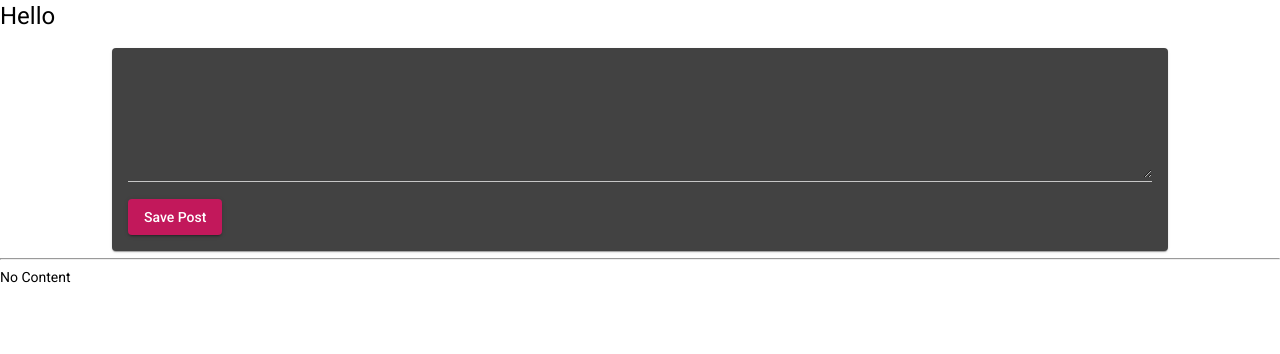
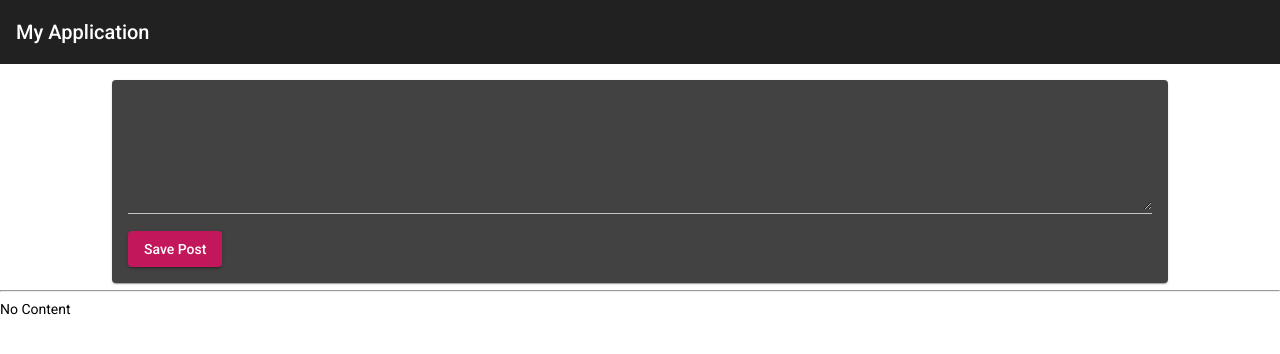
Before and after one commit to orvintritama/mean-tutorial, an Angular app in the folder mean-course/: page / in a window 1280 px wide. Shown: the top 354 px of the page. Built offline with nearby package versions, Linux system fonts and the light colour scheme.

Commit message:
added toolbar as header in the app

```diff
--- a/mean-course/src/app/app.component.css
+++ b/mean-course/src/app/app.component.css
@@ -0,0 +1,3 @@
+main {
+    margin-top: 1rem;
+}
--- a/mean-course/src/app/app.component.html
+++ b/mean-course/src/app/app.component.html
@@ -1,2 +1,4 @@
-<h1>Hello</h1>
-<app-post-create></app-post-create>
+<app-header></app-header>
+<main>
+    <app-post-create></app-post-create>
+</main>
--- a/mean-course/src/app/app.module.ts
+++ b/mean-course/src/app/app.module.ts
@@ -5,7 +5,7 @@ import { BrowserAnimationsModule } from '@angular/platform-browser/animations';
 import { MatInputModule } from '@angular/material/input';
 import { MatCardModule } from '@angular/material/card';
 import { MatButtonModule } from '@angular/material/button';
-import {MatToolbarModule} from '@angular/material/toolbar';
+import { MatToolbarModule } from '@angular/material/toolbar';
 
 import { AppComponent } from './app.component';
 import { PostCreateComponent } from './posts/post-create/post-create.component';
@@ -23,7 +23,8 @@ import { HeaderComponent } from './header/header.component';
     BrowserAnimationsModule,
     MatInputModule,
     MatCardModule,
-    MatButtonModule
+    MatButtonModule,
+    MatToolbarModule
   ],
   providers: [],
   bootstrap: [AppComponent]
--- a/mean-course/src/app/header/header.component.html
+++ b/mean-course/src/app/header/header.component.html
@@ -1 +1,4 @@
-<p>header works!</p>
+<mat-toolbar
+color="secondary">
+My Application
+</mat-toolbar>
--- a/mean-course/src/app/header/header.component.ts
+++ b/mean-course/src/app/header/header.component.ts
@@ -5,6 +5,7 @@ import { Component } from '@angular/core';
   templateUrl: './header.component.html',
   styleUrls: ['./header.component.css']
 })
+
 export class HeaderComponent {
 
 }
```
